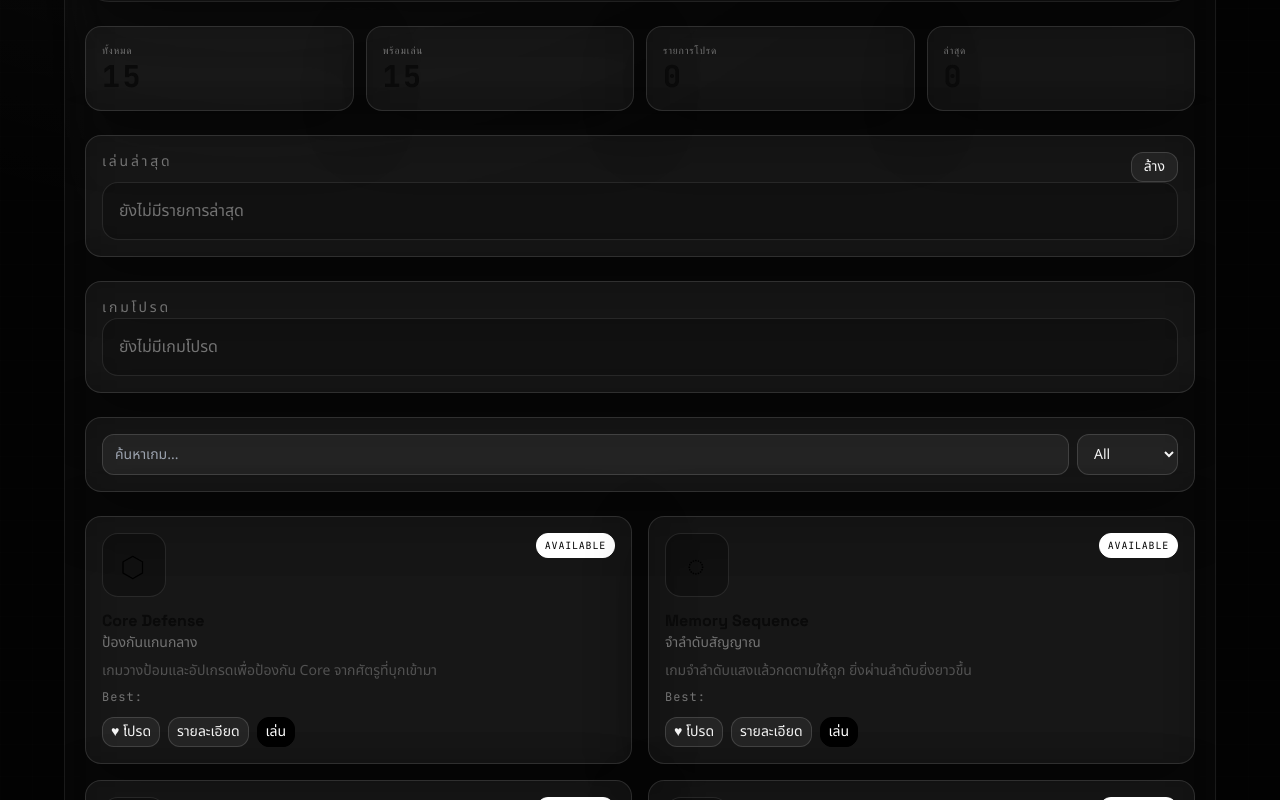
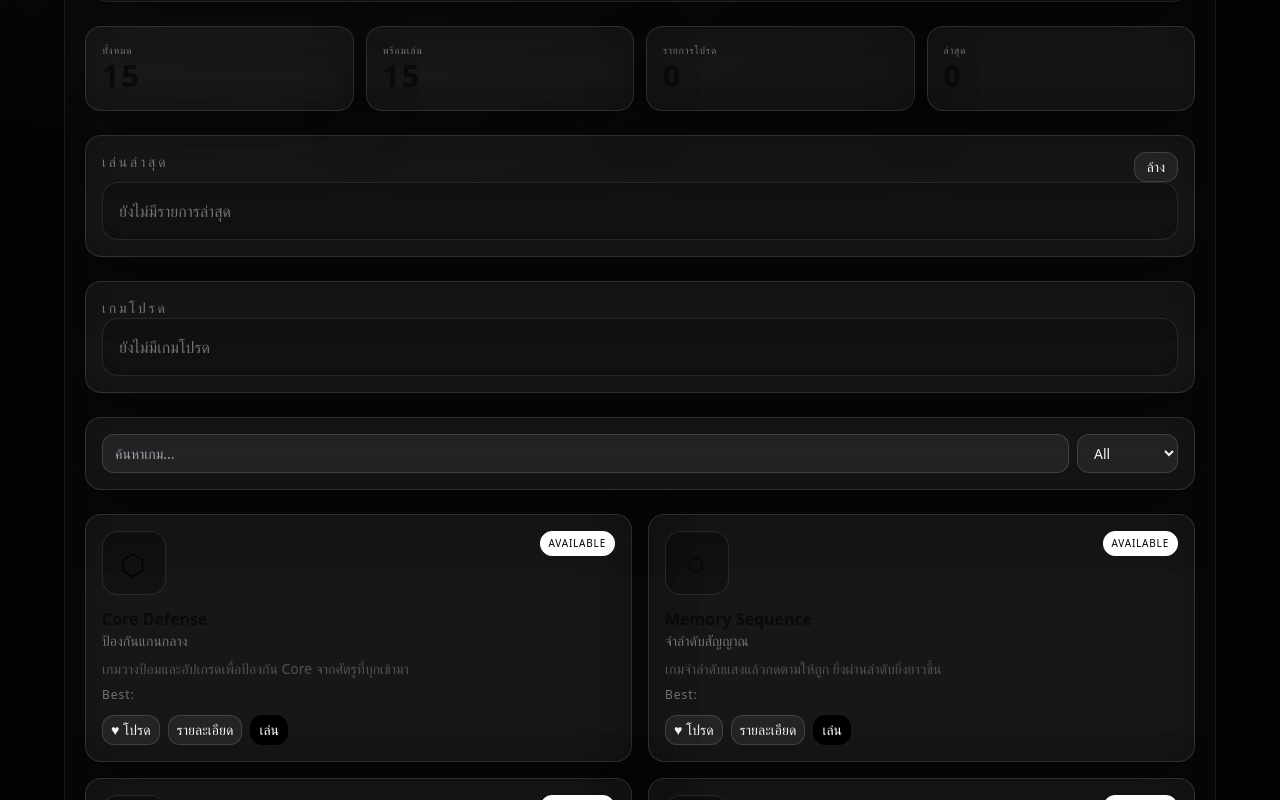
Before and after one commit to kzabCde/NowhereGameHub, a Next.js app: page / in a window 1280 px wide. Shown: the part 1080-1880 px from the top of the page. Built offline with nearby package versions, Linux system fonts and the light colour scheme.

Commit message:
Fix build font fetching and button accessibility defaults

```diff
--- a/src/app/layout.js
+++ b/src/app/layout.js
@@ -1,30 +1,8 @@
 import './globals.css';
 import ClientBoot from '@/components/layout/ClientBoot';
-import { Noto_Sans_Thai, Space_Grotesk, JetBrains_Mono } from 'next/font/google';
-
-const notoThai = Noto_Sans_Thai({
-  subsets: ['thai', 'latin'],
-  variable: '--font-noto-thai',
-  display: 'swap',
-  weight: ['300', '400', '500', '600', '700', '800'],
-});
-
-const spaceGrotesk = Space_Grotesk({
-  subsets: ['latin'],
-  variable: '--font-space-grotesk',
-  display: 'swap',
-  weight: ['400', '500', '600', '700'],
-});
-
-const jetBrainsMono = JetBrains_Mono({
-  subsets: ['latin'],
-  variable: '--font-jetbrains-mono',
-  display: 'swap',
-  weight: ['400', '500', '600', '700'],
-});
 
 export const metadata = { title: 'NowhereGameHub', description: 'Play small games anywhere, even nowhere.' };
 
 export default function RootLayout({ children }) {
-  return <html lang='th' suppressHydrationWarning className={`${notoThai.variable} ${spaceGrotesk.variable} ${jetBrainsMono.variable}`}><body><ClientBoot />{children}</body></html>;
+  return <html lang='th' suppressHydrationWarning><body><ClientBoot />{children}</body></html>;
 }
--- a/src/components/home/GameCard.jsx
+++ b/src/components/home/GameCard.jsx
@@ -15,9 +15,9 @@ export default function GameCard({game,best,isFavorite,onFav,onDetail,onPlay}){
     <p className='my-2 text-sm text-secondary'>{game.description}</p>
     <p className='font-hud text-xs text-muted'>Best: {available?best ?? 0:'-'}</p>
     <div className='mt-3 flex flex-wrap gap-2 text-sm'>
-      <button className='surface-control focus-frame px-2 py-1' onClick={()=>onFav(game.id)}>{isFavorite?'♥ โปรด':'♡ โปรด'}</button>
-      <button className='surface-control focus-frame px-2 py-1' onClick={()=>onDetail(game)}>รายละเอียด</button>
-      {available?<Link className='btn-primary-mono px-2 py-1' href={game.url} onClick={()=>onPlay(game.id)}>เล่น</Link>:<button disabled className='surface-control px-2 py-1'>Coming Soon</button>}
+      <button type='button' className='surface-control focus-frame px-2 py-1' onClick={()=>onFav(game.id)}>{isFavorite?'♥ โปรด':'♡ โปรด'}</button>
+      <button type='button' className='surface-control focus-frame px-2 py-1' onClick={()=>onDetail(game)}>รายละเอียด</button>
+      {available?<Link className='btn-primary-mono px-2 py-1' href={game.url} onClick={()=>onPlay(game.id)}>เล่น</Link>:<button type='button' disabled className='surface-control px-2 py-1'>Coming Soon</button>}
     </div>
   </div>;
 }
--- a/src/components/home/RandomGameModal.jsx
+++ b/src/components/home/RandomGameModal.jsx
@@ -1,2 +1,2 @@
 import Link from 'next/link';
-export default function RandomGameModal({game,onClose,onAgain,onPlay}){if(game===undefined)return null;return <div className='fixed inset-0 z-50 grid place-items-center bg-black/75 p-4'><div className='surface-card w-full max-w-md p-6'><h3 className='text-xl font-bold text-primary'>สุ่มเกม</h3>{!game?<p className='mt-2 text-muted'>ไม่มีเกมที่พร้อมเล่น</p>:<><p className='mt-2 text-secondary'>{game.icon} {game.title}</p><Link href={game.url} onClick={()=>onPlay(game.id)} className='btn-primary-mono mt-3 inline-block px-3 py-2'>เล่นเลย</Link></>}<div className='mt-4 flex gap-2'><button onClick={onAgain} className='surface-control focus-frame px-3 py-2'>สุ่มอีกครั้ง</button><button onClick={onClose} className='surface-control focus-frame px-3 py-2'>ปิด</button></div></div></div>}
+export default function RandomGameModal({game,onClose,onAgain,onPlay}){if(game===undefined)return null;return <div className='fixed inset-0 z-50 grid place-items-center bg-black/75 p-4'><div className='surface-card w-full max-w-md p-6'><h3 className='text-xl font-bold text-primary'>สุ่มเกม</h3>{!game?<p className='mt-2 text-muted'>ไม่มีเกมที่พร้อมเล่น</p>:<><p className='mt-2 text-secondary'>{game.icon} {game.title}</p><Link href={game.url} onClick={()=>onPlay(game.id)} className='btn-primary-mono mt-3 inline-block px-3 py-2'>เล่นเลย</Link></>}<div className='mt-4 flex gap-2'><button type='button' onClick={onAgain} className='surface-control focus-frame px-3 py-2'>สุ่มอีกครั้ง</button><button type='button' onClick={onClose} className='surface-control focus-frame px-3 py-2'>ปิด</button></div></div></div>}
--- a/src/components/home/RecentPlayed.jsx
+++ b/src/components/home/RecentPlayed.jsx
@@ -1,2 +1,2 @@
 import EmptyState from './EmptyState';
-export default function RecentPlayed({games,onClear}){return <section className='surface-card p-4'><div className='flex justify-between'><h3 className='text-sm uppercase tracking-[0.2em] text-muted'>เล่นล่าสุด</h3><button onClick={onClear} className='surface-control focus-frame px-3 py-1 text-sm'>ล้าง</button></div>{games.length?<div className='mt-2 flex flex-wrap gap-2'>{games.map(g=><span key={g.id} className='surface-panel px-3 py-1 text-sm'>{g.icon} {g.title}</span>)}</div>:<EmptyState text='ยังไม่มีรายการล่าสุด'/>}</section>}
+export default function RecentPlayed({games,onClear}){return <section className='surface-card p-4'><div className='flex justify-between'><h3 className='text-sm uppercase tracking-[0.2em] text-muted'>เล่นล่าสุด</h3><button type='button' onClick={onClear} className='surface-control focus-frame px-3 py-1 text-sm'>ล้าง</button></div>{games.length?<div className='mt-2 flex flex-wrap gap-2'>{games.map(g=><span key={g.id} className='surface-panel px-3 py-1 text-sm'>{g.icon} {g.title}</span>)}</div>:<EmptyState text='ยังไม่มีรายการล่าสุด'/>}</section>}
--- a/src/components/layout/Header.jsx
+++ b/src/components/layout/Header.jsx
@@ -31,5 +31,5 @@ export default function Header() {
     playClickSound();
   };
 
-  return <header className='surface-shell flex flex-wrap items-center justify-between gap-3 border-b p-4'><div><h1 className='font-brand text-2xl font-black tracking-tight'>NowhereGameHub</h1><p className='font-hud text-[10px] uppercase tracking-[0.2em] text-zinc-500 dark:text-zinc-400'>LOCAL-FIRST GAME SYSTEM</p></div><div className='flex gap-2 text-sm'><button onClick={toggleSound} className='surface-control focus-frame rounded-full px-4 py-2'>{sound === 'on' ? 'เสียง: เปิด' : 'เสียง: ปิด'}</button><button onClick={toggleTheme} className='surface-control focus-frame rounded-full px-4 py-2'>{theme === 'dark' ? '🌙 Dark' : '☀️ Light'}</button></div></header>;
+  return <header className='surface-shell flex flex-wrap items-center justify-between gap-3 border-b p-4'><div><h1 className='font-brand text-2xl font-black tracking-tight'>NowhereGameHub</h1><p className='font-hud text-[10px] uppercase tracking-[0.2em] text-zinc-500 dark:text-zinc-400'>LOCAL-FIRST GAME SYSTEM</p></div><div className='flex gap-2 text-sm'><button type='button' onClick={toggleSound} className='surface-control focus-frame rounded-full px-4 py-2'>{sound === 'on' ? 'เสียง: เปิด' : 'เสียง: ปิด'}</button><button type='button' onClick={toggleTheme} className='surface-control focus-frame rounded-full px-4 py-2'>{theme === 'dark' ? '🌙 Dark' : '☀️ Light'}</button></div></header>;
 }
```
